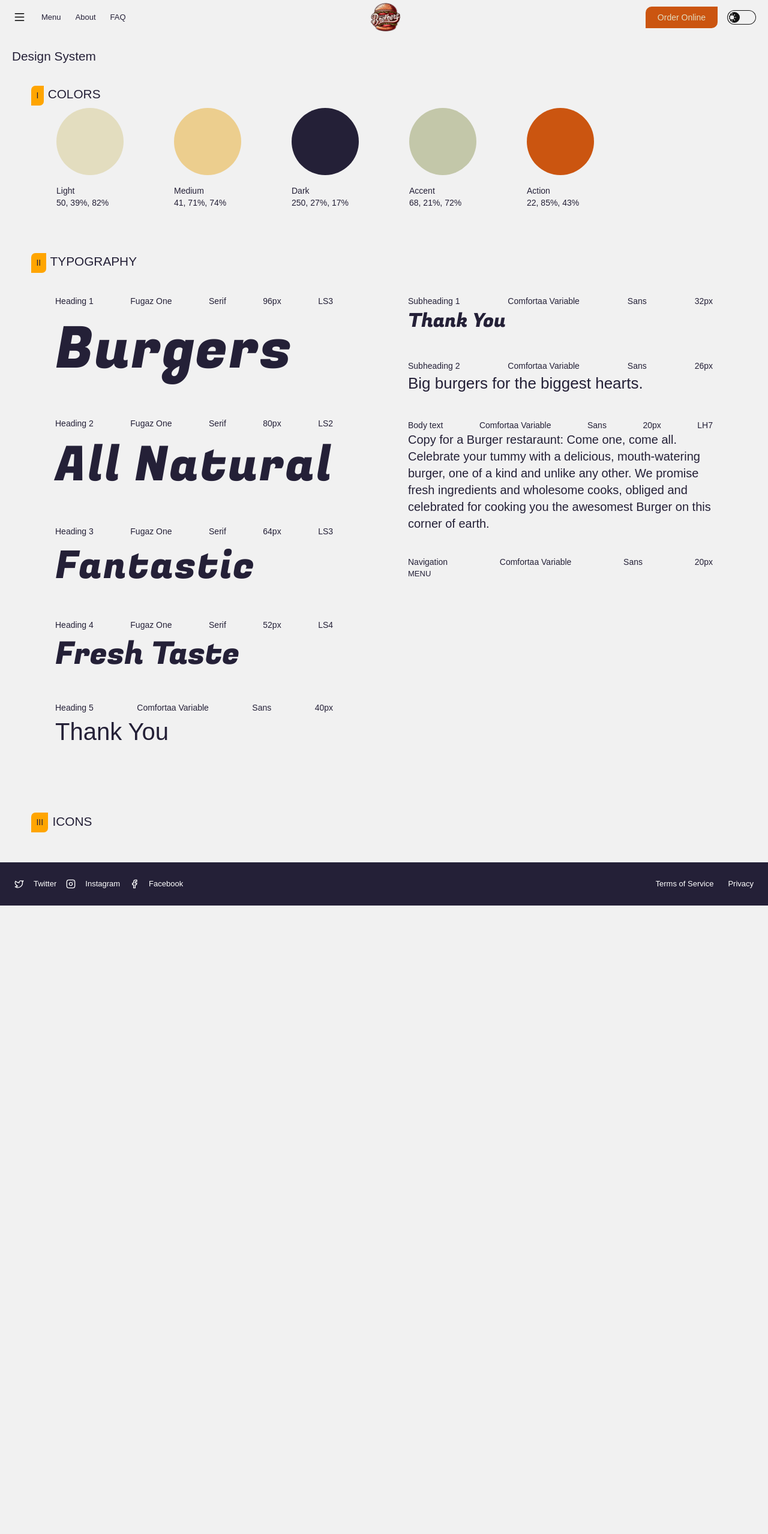
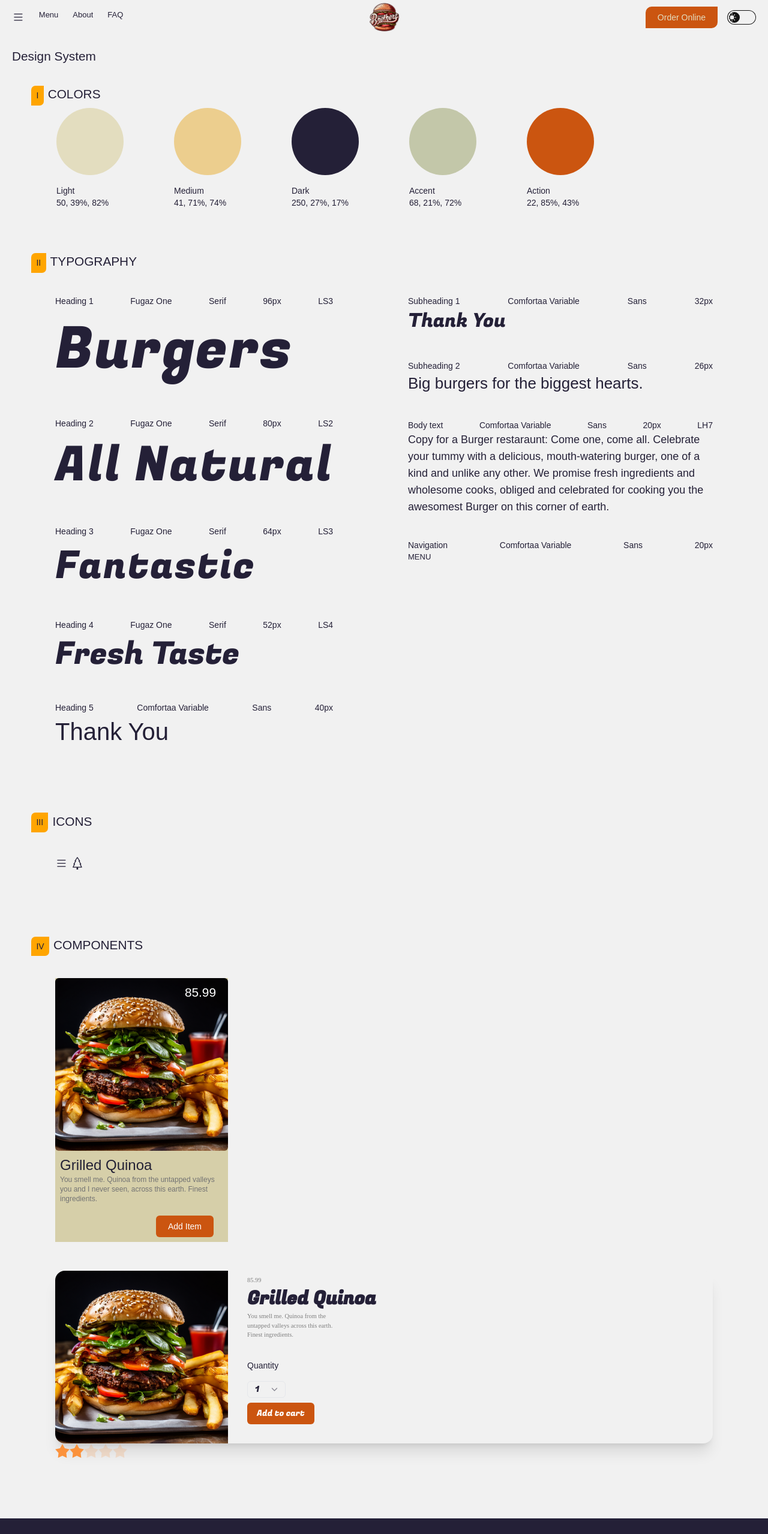
Before and after one commit to CEODemitri/burger-brothers, a SvelteKit app: page /Design in a window 1280 px wide. Shown: the top 2558 px of the page at 60% size. Before the commit the page ends 1510 px from the top, so only its background shows below. Built offline with nearby package versions, Linux system fonts and the light colour scheme; a web font is replaced by a local one.

Commit message:
more additions to design page: icons and components

```diff
--- a/src/app.html
+++ b/src/app.html
@@ -3,7 +3,7 @@
 	<head>
 		<meta charset="utf-8" />
 		<link rel="icon" href="%sveltekit.assets%/favicon.png" />
-		<link href="https://fonts.googleapis.com/icon?family=Material+Icons" rel="stylesheet" />
+		<link href="node_modules/bootstrap-icons/font/bootstrap-icons.css" rel="stylesheet">
 		<meta name="viewport" content="width=device-width, initial-scale=1" />
 		%sveltekit.head%
 	</head>
--- a/src/components/Cards/Cards.svelte
+++ b/src/components/Cards/Cards.svelte
@@ -10,7 +10,7 @@
 
 <div class="w-72 bg-[#D6CFA9] text-[#232135] relative">
 	<img {src} alt={name} srcset="" class="rounded-md" />
-	<div class="info h-28 mb-12 p-2">
+	<div class="info h-fit mb-12 p-2">
 		<h2 class="text-2xl">{name}</h2>
 		<p class="text-xs text-neutral-500">{description}</p>
 		<button class="bg-action text-white px-5 py-2 mt-5 ml-40 rounded-md text-sm">Add Item</button>
--- a/src/components/Cards/MediumCards.svelte
+++ b/src/components/Cards/MediumCards.svelte
@@ -8,7 +8,7 @@
 	export let description;
 </script>
 
-<div class="card card-side bg-base-100 shadow-xl mt-5">
+<div class="card card-side bg-base-100 shadow-xl mt-5 min-w-[480px]">
 	<figure><img {src} alt={name} class="w-72" /></figure>
 	<div class="card-body">
 		<h2 class="card-title">{name}</h2>
@@ -57,6 +57,8 @@
 				</button>
 			</form>
 		</div>
+
+		<p class="absolute top-0 pr-5 pt-2 text-white">{price}</p>
 	</div>
 </div>
 
--- a/src/routes/+layout.svelte
+++ b/src/routes/+layout.svelte
@@ -7,19 +7,7 @@
 
 <header class="flex justify-between items-center px-5 m-auto">
 	<nav class="flex gap-4 sm:gap-6 text-dark">
-		<svg
-			xmlns="http://www.w3.org/2000/svg"
-			width="25"
-			height="23"
-			fill="bg-action"
-			class="bi bi-list"
-			viewBox="0 0 16 16"
-		>
-			<path
-				fill-rule="evenodd"
-				d="M2.5 12a.5.5 0 0 1 .5-.5h10a.5.5 0 0 1 0 1H3a.5.5 0 0 1-.5-.5m0-4a.5.5 0 0 1 .5-.5h10a.5.5 0 0 1 0 1H3a.5.5 0 0 1-.5-.5m0-4a.5.5 0 0 1 .5-.5h10a.5.5 0 0 1 0 1H3a.5.5 0 0 1-.5-.5"
-			/>
-		</svg>
+		<i class="bi bi-list"></i>
 		<a
 			class="text-sm font-medium hover:underline underline-offset-4 hover:scale-105 hover:font-extrabold hidden md:block"
 			href="/Menu"
--- a/src/routes/Design/+page.svelte
+++ b/src/routes/Design/+page.svelte
@@ -1,3 +1,24 @@
+<script>
+	import Card from '../../components/Cards/Cards.svelte';
+	import MediumCards from '../../components/Cards/MediumCards.svelte';
+
+	const melt = {
+		src: '/specials/grill-quinoa.png',
+		price: 85.99,
+		name: 'Grilled Quinoa',
+		description:
+			'You smell me. Quinoa from the untapped valleys you and I never seen, across this earth. Finest ingredients.'
+	};
+
+	const quinny = {
+		src: '/specials/grill-quinoa.png',
+		price: 85.99,
+		name: 'Grilled Quinoa',
+		description:
+			'You smell me. Quinoa from the untapped valleys across this earth. Finest ingredients.'
+	};
+</script>
+
 <div class="text-dark p-5 w-screen">
 	<h1 class="ff-sans">Design System</h1>
 
@@ -196,8 +217,13 @@
 						<p>LH7</p>
 					</section>
 
-					<section class="text-[20px] ff-sans leading-7">
-						<h5>Copy for a Burger restaraunt: Come one, come all. Celebrate your tummy with a delicious, mouth-watering burger, one of a kind and unlike any other. We promise fresh ingredients and wholesome cooks, obliged and celebrated for cooking you the awesomest Burger on this corner of earth.</h5>
+					<section class="text-[18px] ff-sans leading-7">
+						<h5>
+							Copy for a Burger restaraunt: Come one, come all. Celebrate your tummy with a
+							delicious, mouth-watering burger, one of a kind and unlike any other. We promise fresh
+							ingredients and wholesome cooks, obliged and celebrated for cooking you the awesomest
+							Burger on this corner of earth.
+						</h5>
 					</section>
 				</article>
 
@@ -221,7 +247,29 @@
 		<h2><span class="text-sm">III</span>ICONS</h2>
 
 		<!-- place icons in side here -->
-        <div></div>
+		<div class="m-10">
+			<i class="bi bi-list"></i>
+			<i class="bi bi-tree"></i>
+		</div>
+	</section>
+
+	<section class="p-8">
+		<h2><span class="text-sm">IV</span>COMPONENTS</h2>
+
+		<div class="p-10">
+			<article>
+				<Card {...melt} />
+				<MediumCards {...quinny} />
+
+				<div class="rating">
+					<input type="radio" name="rating-2" class="mask mask-star-2 bg-orange-400" />
+					<input type="radio" name="rating-2" class="mask mask-star-2 bg-orange-400" checked />
+					<input type="radio" name="rating-2" class="mask mask-star-2 bg-orange-400" />
+					<input type="radio" name="rating-2" class="mask mask-star-2 bg-orange-400" />
+					<input type="radio" name="rating-2" class="mask mask-star-2 bg-orange-400" />
+				</div>
+			</article>
+		</div>
 	</section>
 </div>
 
```
Also changed, not shown: 1 other file (tests, documents, lock files or other folders).
